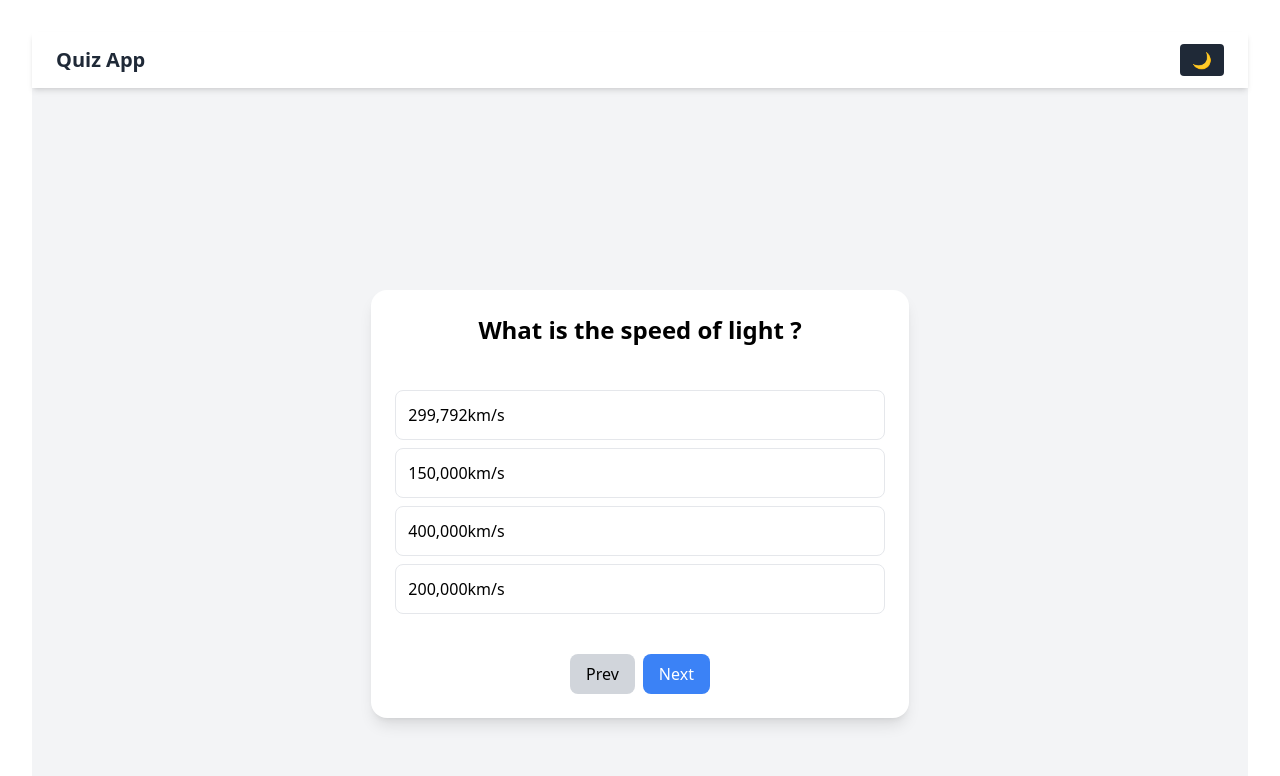
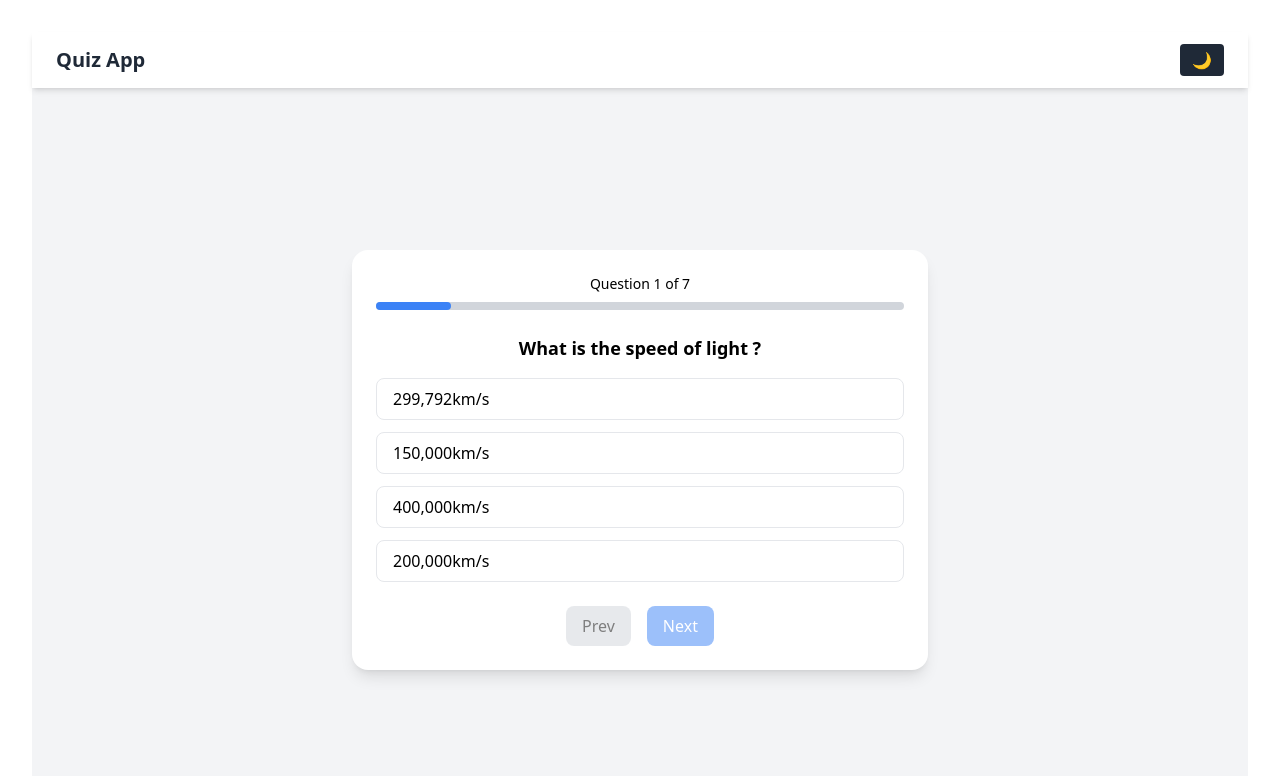
Before and after one commit to dpizzle38/quiz_project, a React (Vite) app: page / in a window 1280 px wide. Both pictures are taken after a click on the button "Start Quiz". Shown: the top 776 px of the page. Built offline with nearby package versions, Linux system fonts and the light colour scheme.

Commit message:
Made some adjustments in my Question.jsx and Quizzes.jsx

```diff
--- a/src/Features/Question.jsx
+++ b/src/Features/Question.jsx
@@ -2,18 +2,29 @@ import React from 'react'
 
 const Question = ({question, onAnswer, selectedAnswer, isLocked}) => {
   return (
-    <div className='space-y-4'>
-     <h2 className='text-xl md:text-2xl font-semibold min-h-[60px] mb-4'>
-      {question.question}</h2>
-      <div className='space-y-2'>
-      {question.options.map((option, index)=>(
-        <button className= "w-full text-left p-3 border rounded-lg min-h-[45px] hover:bg-blue-100 transition "key={index} onClick={()=>onAnswer(option)} disabled={isLocked} style={{backgroundColor : selectedAnswer === option ? "lightblue": "white"}}>
-         {option}
+
+    <div className="flex flex-col gap-4">
+
+    {/* Question text */}
+    <h3 className="text-lg font-semibold text-center">
+      {question.question}
+    </h3>
+
+    {/* Options */}
+    <div className="flex flex-col gap-3">
+      {question.options.map((option, index) => (
+        <button
+          key={index}
+          onClick={() => onAnswer(option)}
+          className= 'w-full text-left px-4 py-2 rounded-lg border transition' style ={{backgroundColor: selectedAnswer === option ? "bg-blue-500 text-white border-blue-500" : "bg-white dark:bg-gray-700 hover:bg-gray-100 dark:hover:bg-gray-600"}}
+
+        >
+          {option}
         </button>
+      ))}
+    </div>
 
-      ))}
-      </div>
-    </div>
+  </div>
   )
 }
 
--- a/src/Features/Quizzes.jsx
+++ b/src/Features/Quizzes.jsx
@@ -90,22 +90,34 @@ const Quizzes = ({quizzes, onShuffle}) => {
 }
 
 
+    if(screen === 'quiz'){
+    return (
+     <div className='w-full max-w-xl bg-white dark:bg-gray-800 text-black dark:text-white shadow-lg rounded-2xl min-h-[400px] flex flex-col justify-between mx-auto p-6'>
+        <div className='mb-6'>
+          <p className='text-sm mb-2 text-center'>
+            Question {currentIndex + 1} of {quizzes.length}
+          </p>
+          <div className="w-full  bg-gray-300 dark:bg-gray-700 rounded-full h-2">
+            <div className='bg-blue-500 h-2 rounded-full transition-all duration-300' style ={{width : `${((currentIndex + 1)/ quizzes.length) * 100}%`}}>
 
-    return (
-     <div className='min-h-screen bg-gray-100 flex items-center justify-center p-4'>
-    <div className='w-full max-w-xl flex-1 md:max-w-xl bg-white shadow-lg rounded-2xl p-4 md:p-6'>
+            </div>
+          </div>
+        </div>
+        <div className='flex flex-col gap-6'>
+          <Question question={quizzes[currentIndex]}  onAnswer={handleAnswer}
+          selectedAnswer ={answers[currentIndex]}/>
 
-        <Question question={quizzes[currentIndex]} onAnswer ={handleAnswer} selectedAnswer={answers[currentIndex]}/>
-        <div className='space-x-2 space-y-4 mt-6 justify-between'>
-        <button className="flex-1 px-4 py-2 bg-gray-300 rounded-lg"  disabled = {currentIndex === 0} onClick={()=>decrement()}>Prev</button>
-        {currentIndex < quizzes.length - 1 &&
-        <button className='flex-1 px-4 py-2 bg-blue-500 text-white rounded-lg' onClick ={()=> increment()} disabled={answers[currentIndex]=== undefined}>Next</button>}
-        {currentIndex === quizzes.length - 1 && <button className="px-4 py-2 bg-green-500 text-white rounded-lg" onClick={submit} disabled={answers[currentIndex]===undefined}>Submit</button>}
+        </div>
+        <div className='mt-6 flex justify-center gap-4'>
+          <button disabled={currentIndex === 0} onClick={decrement} className='bg-gray-300 rounded-lg px-4 py-2 disabled:opacity-50'>Prev</button>
+          {currentIndex < quizzes.length-1 && <button className="px-4 py-2 bg-blue-500 text-white rounded-lg disabled:opacity-50" onClick={increment} disabled={answers[currentIndex]=== undefined}  >Next</button>}
+          {currentIndex === quizzes.length-1 &&<button className='px-4 py-2 bg-green-500 text-white rounded-lg disabled:opacity-50' onClick={()=> setScreen('result')} disabled={answers[currentIndex] === undefined}>Submit</button>}
         </div>
     </div>
-    </div>
+
+
   )
-
+}
 }
 
 export default Quizzes;
```
